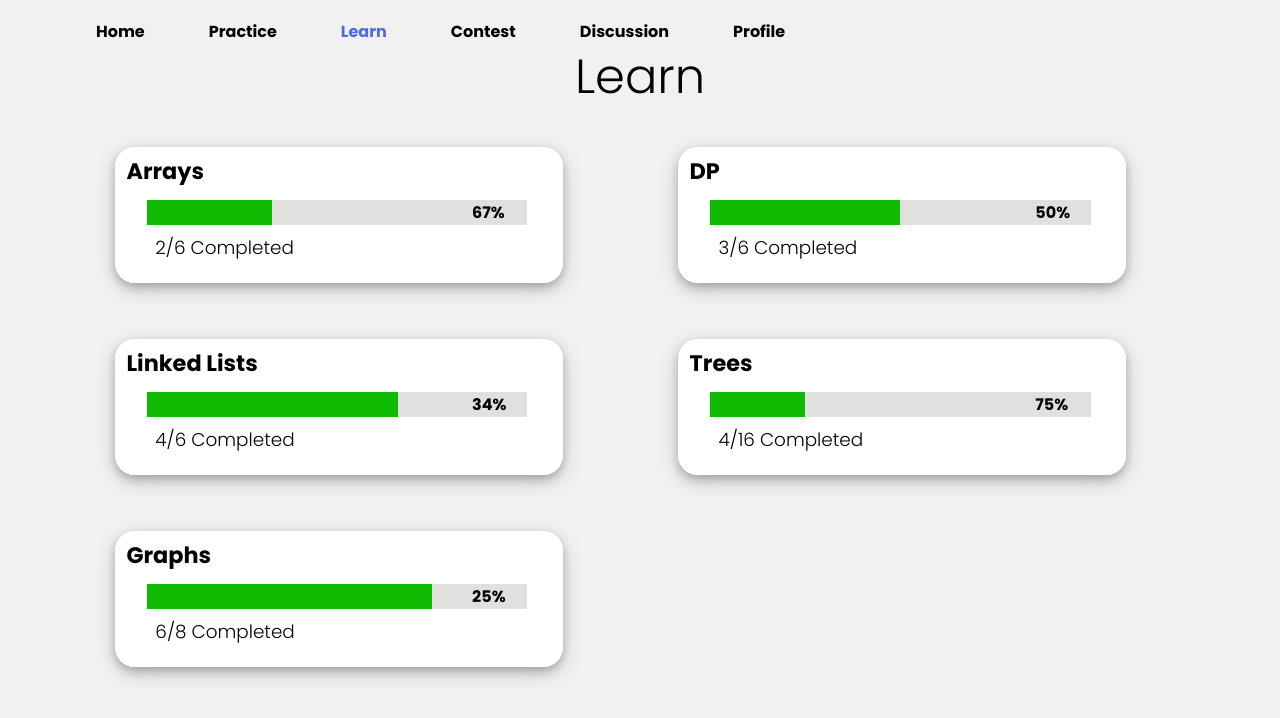
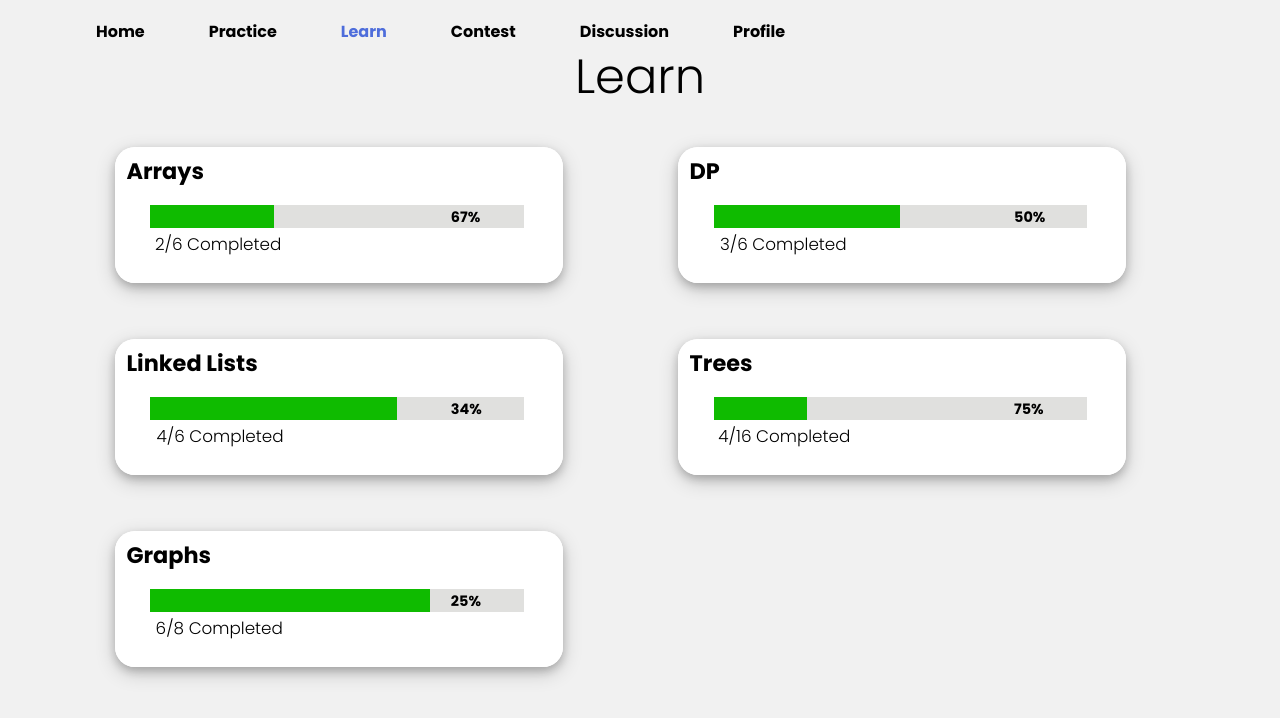
Before and after one commit to sajalgupta06/GreenTick, a React (Create React App) app: page /learn in a window 1280 px wide. Shown: the top 718 px of the page. Built offline with nearby package versions, Linux system fonts and the light colour scheme.

Commit message:
Update progress-bar.component.js

```diff
--- a/src/components/progress-bar.component.js
+++ b/src/components/progress-bar.component.js
@@ -3,9 +3,6 @@ import React from "react";
 
 const ProgressBar = (props) => {
   const {bgcolor, completed,subtopics } = props;
-
-
-
 
   const containerStyles = {
 
@@ -16,10 +13,10 @@ const ProgressBar = (props) => {
     margin: '4%',
     textAlign: 'left',
 
-    position: 'absolute',
+    position: 'relative',
     left: '3%',/*"0.1 rem",*/
     right: '0%',
-    top: '26%',
+    top: '2%',
     bottom: '0%',
 
   }
@@ -29,7 +26,7 @@ const ProgressBar = (props) => {
     width: `${completed}%`,
     backgroundColor: bgcolor,
     borderRadius: 0,
-    textAlign: 'right',
+   /* textAlign: 'right',*/
 
 
   }
@@ -40,10 +37,10 @@ const ProgressBar = (props) => {
     fontWeight: 'bold',
     textAlign: 'right',
     position: 'relative',
-    left:'85%',
-    /*right: 0,*/
-    top: '-100%',
-    fontSize:'2.0vh'
+    left:'80%',
+
+    top: '-1.7em',/*'-110%',*/
+    fontSize:'1.8vh'
 
   }
 
@@ -57,11 +54,11 @@ const ProgressBar = (props) => {
     /*padding: '1%',*/
     color: 'black',
     margin: 5,
-    position: 'absolute',
-    left: '1%',
+    position: 'relative',
+    left: '-2em',/*'-10%',*/
     right: 0,
-    top: '115%',
-    fontSize:'2.3vh'
+    top: '15%',
+    fontSize:'2.1vh'
 
 
   }
```
